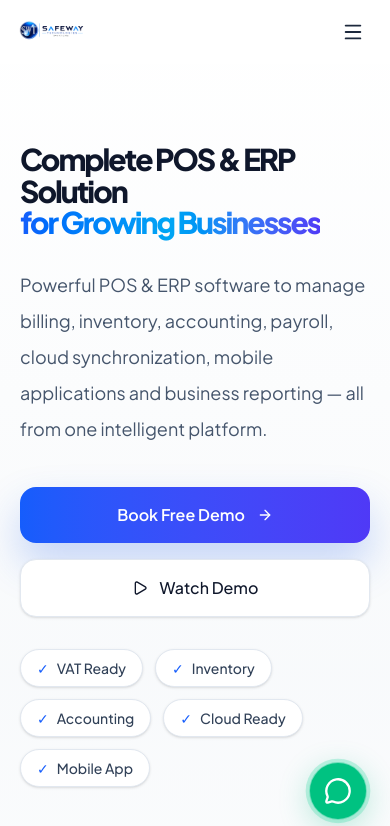
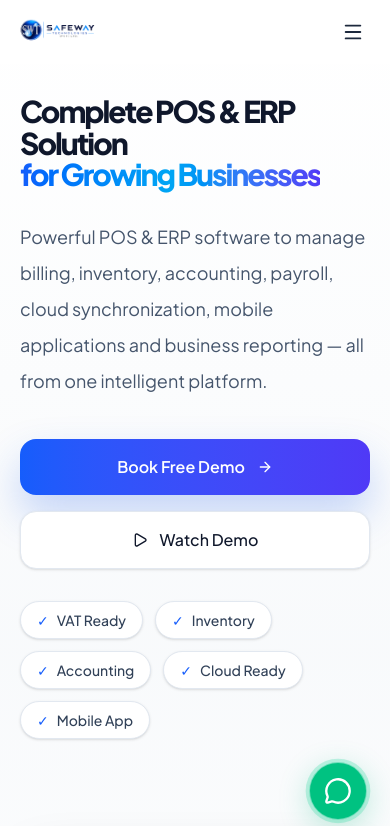
Before and after one commit to safewaypos/safeway-pos, a Next.js app: page / in a window 390 px wide. Shown: the top 826 px of the page. Built offline with nearby package versions, Linux system fonts and the light colour scheme.

Commit message:
improve mobile navbar

```diff
--- a/components/Hero.tsx
+++ b/components/Hero.tsx
@@ -9,7 +9,7 @@ const Hero = () => {
   return (
     <section
       id="home"
-      className="relative min-h-screen overflow-hidden bg-white pt-28 md:pt-20 md:pt-24 lg:pt-7 lg:pt-8"
+      className="relative min-h-screen overflow-hidden bg-white pt-16 md:pt-24 lg:pt-32"
     >
       <div className="absolute top-0 left-0 w-full h-32 bg-gradient-to-b from-blue-50/60 to-transparent pointer-events-none z-0" />
       {/* Background Pattern */}
--- a/components/Navigation.tsx
+++ b/components/Navigation.tsx
@@ -122,7 +122,7 @@ export default function Navigation() {
     width={500}
     height={120}
     priority
-    className="h-12 sm:h-14 lg:h-[142px] w-auto object-contain transition-all duration-300"
+    className="h-14 sm:h-16 lg:h-[142px] sm:h-14 lg:h-[142px] w-auto object-contain transition-all duration-300"
   />
 );
 
```
